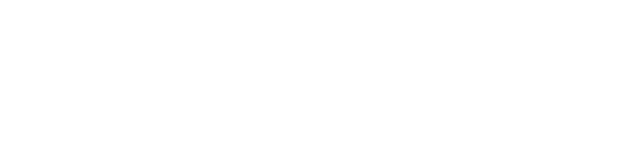
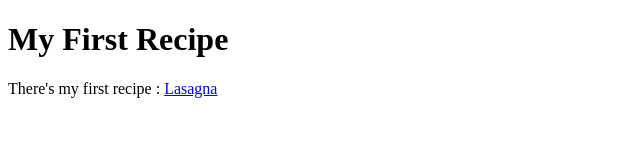
Before and after one commit to Bibithom/odin-recipes, a plain HTML site: page index.html in a window 1280 px wide. Shown: the whole page, without its empty margins (0-640 px from the left). Drawn offline with Linux system fonts and the light colour scheme.

Commit message:
add body and first heading
* create body tag
* add h1
* add a basic p with an anchor to
  lasagna.html

```diff
--- a/index.html
+++ b/index.html
@@ -4,4 +4,10 @@
     <meta charset="utf-8">
     <title>My Odin's recipes</title>
   </head>
+  <body>
+    <h1>My First Recipe</h1>
+    <p>
+      There's my first recipe : <a href="/recipes/lasagna.html">Lasagna</a>
+    </p>
+  </body>
 </html>
```
